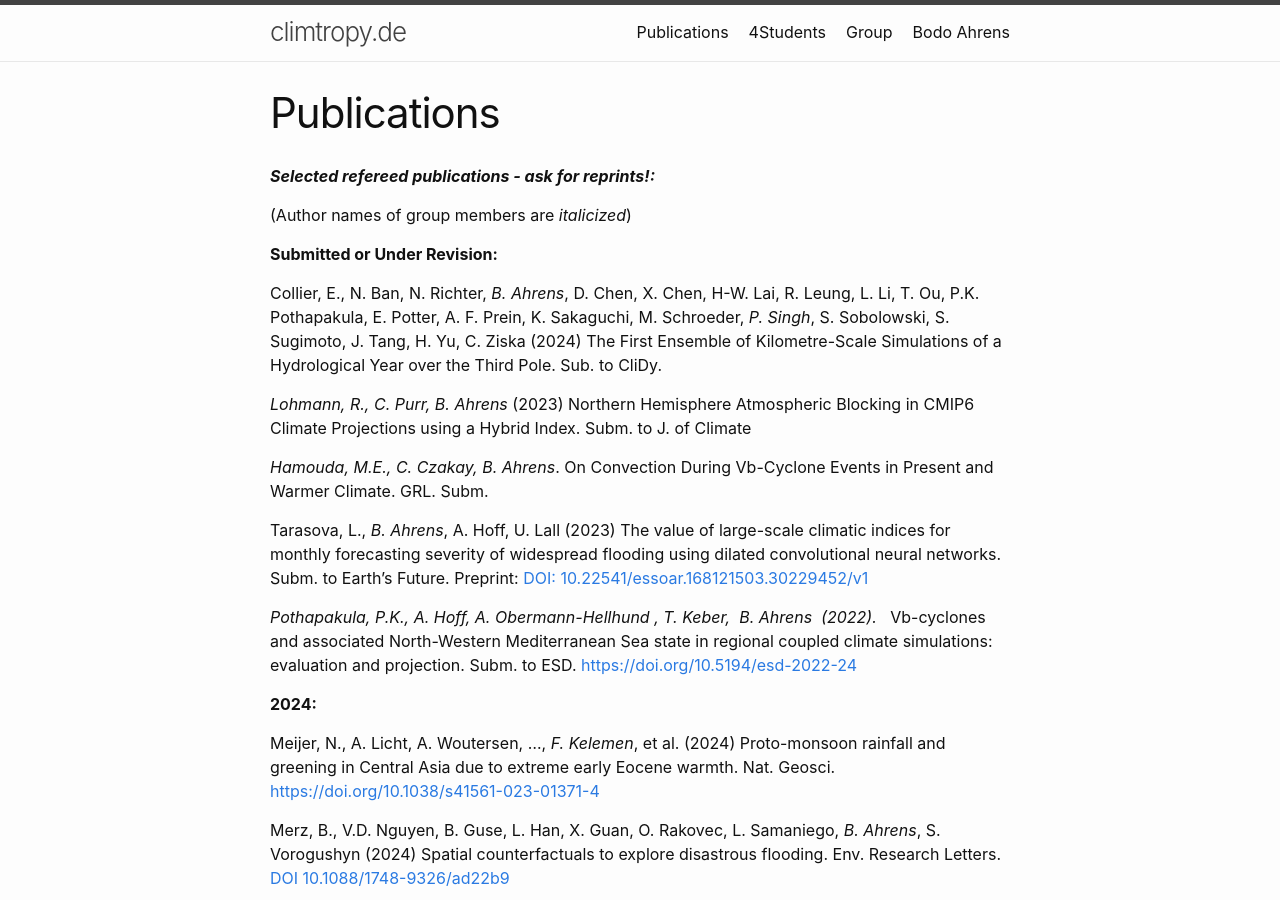
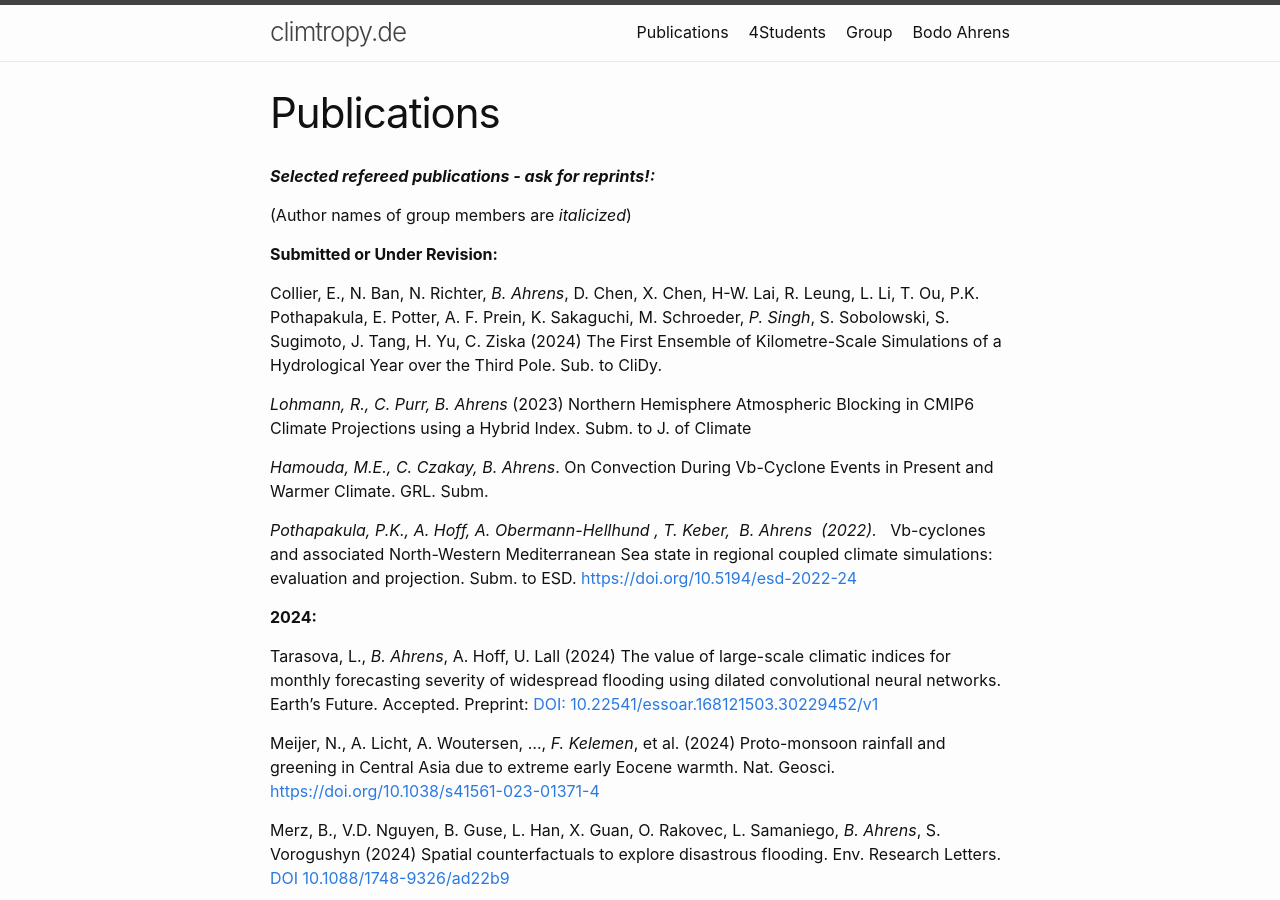
Before and after one commit to cliphy/cliphy.github.io, a Jekyll site: the page built from pubs.markdown, in a window 1280 px wide and 900 px high. Built offline with Jekyll 4.4.1, drawn with Linux system fonts in a browser that asks for light colours; some of the changed lines change nothing that is shown.

Commit message:
Update pubs.markdown

```diff
--- a/pubs.markdown
+++ b/pubs.markdown
@@ -21,8 +21,6 @@ CMIP6 Climate Projections using a Hybrid Index. Subm. to J. of Climate
 
 *Hamouda, M.E., C. Czakay, B. Ahrens*. On Convection During Vb-Cyclone Events in Present and Warmer Climate. GRL. Subm.
 
-Tarasova, L., *B. Ahrens*, A. Hoff, U. Lall (2023) The value of large-scale climatic indices for monthly forecasting severity of widespread flooding using dilated convolutional neural networks. Subm. to Earth's Future. Preprint: [DOI: 10.22541/essoar.168121503.30229452/v1](https://essopenarchive.org/users/548067/articles/633003-the-value-of-large-scale-climatic-indices-for-monthly-forecasting-severity-of-widespread-flooding-using-dilated-convolutional-neural-networks?commit=4ada685f3d2adaf2c5d9f18f6a7dc7a8f4cf526d)
-
 *Pothapakula, P.K., A. Hoff, A. Obermann-Hellhund , T. Keber,  B. Ahrens
  (2022).  *
 Vb-cyclones and
@@ -32,6 +30,11 @@ ESD. <a href="https://esd.copernicus.org/preprints/esd-2022-24/"
 target="_blank">https://doi.org/10.5194/esd-2022-24</a>
 
 **2024:**
+
+Tarasova, L., *B. Ahrens*, A. Hoff, U. Lall (2024)
+The value of large-scale climatic indices for monthly forecasting severity of widespread flooding using dilated convolutional neural networks.
+Earth's Future. Accepted. Preprint: [DOI: 10.22541/essoar.168121503.30229452/v1](https://essopenarchive.org/users/548067/articles/633003-the-value-of-large-scale-climatic-indices-for-monthly-forecasting-severity-of-widespread-flooding-using-dilated-convolutional-neural-networks?commit=4ada685f3d2adaf2c5d9f18f6a7dc7a8f4cf526d)
+
 
 Meijer, N., A. Licht, A. Woutersen, ..., *F. Kelemen*, et al. (2024) Proto-monsoon rainfall and greening in Central Asia due to extreme early Eocene warmth. Nat. Geosci.
 [https://doi.org/10.1038/s41561-023-01371-4](https://doi.org/10.1038/s41561-023-01371-4){:target="_blank" rel="noopener"}
```
